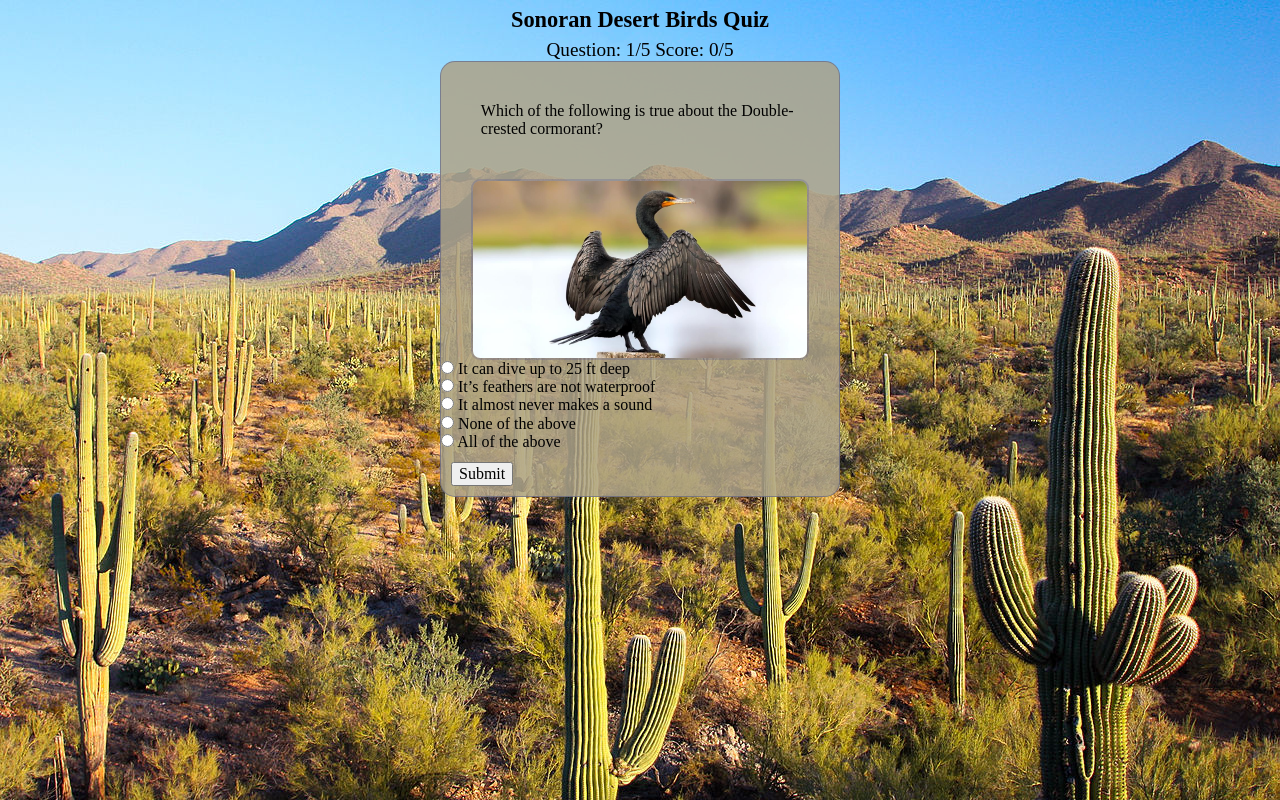
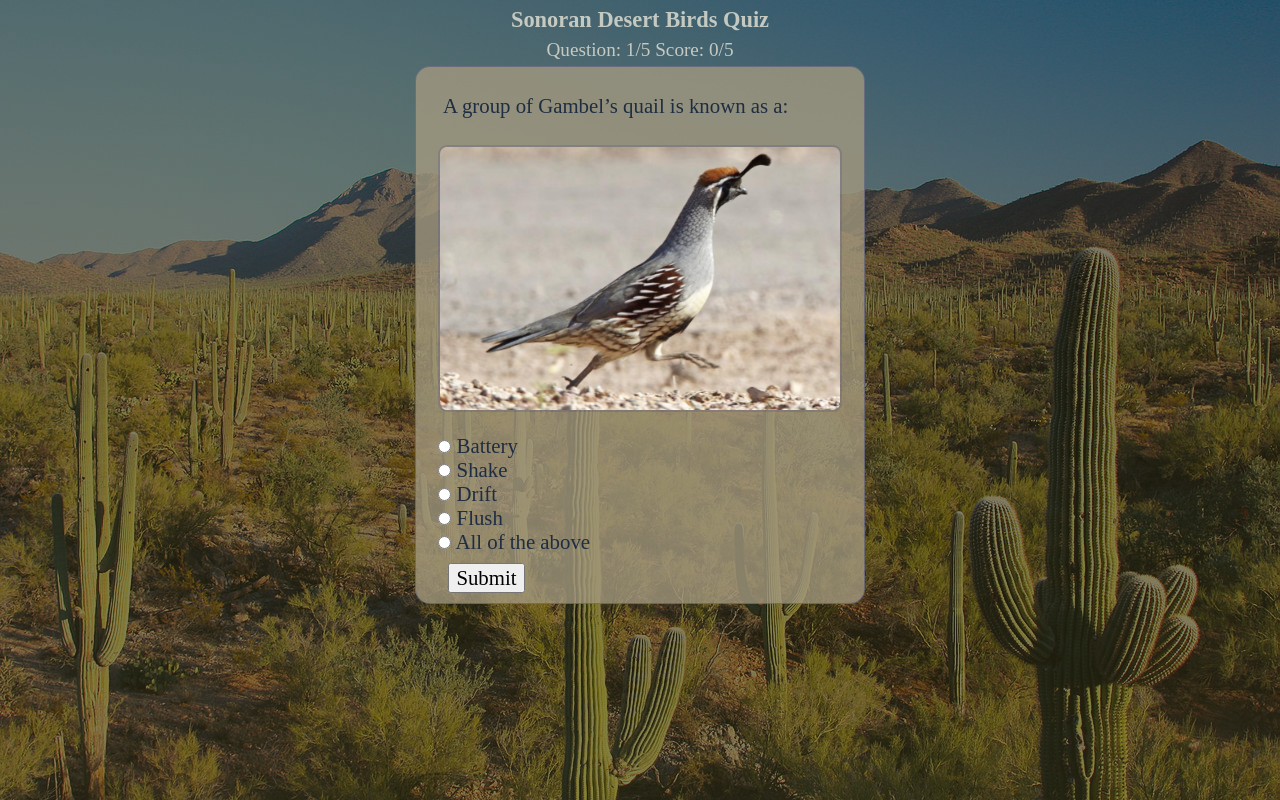
Before and after one commit to sethanderson1/quiz-app, a plain HTML site: page index.html in a window 1280 px wide. Both pictures are taken after a click on the button "Start Quiz!". Drawn offline with nearby package versions, Linux system fonts and the light colour scheme.

Commit message:
'fixed background image'

```diff
--- a/index.css
+++ b/index.css
@@ -6,37 +6,18 @@
   font-family: "Roboto", sans-serif;
 }
 
-body {
-  /* what should i put for height */
-  /* height: 1000px; */
+html {
   background-image: linear-gradient(
-      rgba(29, 27, 10, 0.2),
-      rgba(83, 80, 35, 0.2)
+      rgba(29, 27, 10, 0.589),
+      rgba(53, 51, 23, 0.61)
     ),
     url("images/desert_scene.jpg");
   background-repeat: no-repeat;
-  /* min-width: 300px; */
-  /* background-position: center top; */
-  /* background-size: cover; */
+  background-position: center top;
+  background-size: cover;
   position: absolute;
   width: 100%;
   height: 100%;
-
-  /* overflow: visible; */
-  /* list-style: none; */
-  /* content: "";
-  display: block;
-  position: absolute;
-  z-index: -1;
-  width: 100%;
-  height: 100%;
-  background-image: url("images/desert_scene.jpg");
-  background-size: cover;
-  opacity: 0.3;
-  top: 0;
-  left: 0;
-  bottom: 0;
-  right: 0; */
 }
 
 .container {
@@ -54,6 +35,12 @@ header h1 {
 .js-question-number-and-score {
   font-size: 1.2em;
   text-align: center;
+  margin-bottom: 5px;
+}
+
+header h1,
+.js-question-number-and-score {
+  color: rgba(228, 227, 213, 0.808);
 }
 
 .js-question-and-answers {
@@ -62,15 +49,51 @@ header h1 {
   margin-left: auto;
   margin-right: auto;
   border-radius: 15px;
-  background: rgba(173, 162, 136, 0.856);
-  max-width: 400px;
+  background: rgba(165, 155, 129, 0.774);
+  max-width: 450px;
+  /* height:400px */
+  font-size: 1.3em;
   border: 1px solid rgba(49, 61, 129, 0.404);
-  /* height:400px */
+
 }
 
-.js-welcome {
+fieldset legend, .form-options {
+  color: rgb(31, 45, 66);
+
+}
+
+
+
+.welcome-title {
+  font-size: 1.5em;
+  margin:3%;
+  /* margin-top:1%; */
+}
+
+.welcome-message {
+  /* max-width: 90%; */
+  font-size: 1.1em;
+  display: block;
+
+  margin-left: 10%;
+  margin-right: 10%;
+  /* border: 2px solid rgba(78, 78, 141, 0.24);
+  border-radius: 9px; */
+}
+
+.welcome-title,
+.welcome-message,
+.js-correct-or-not h3,
+.js-correct-ans-was h3,
+.result-final-score {
+  color: rgb(226, 219, 187);
+}
+
+.js-welcome, .result-final-score, .js-results {
   text-align: center;
 }
+
+
 
 fieldset {
   padding: 0;
@@ -78,8 +101,24 @@ fieldset {
   margin: 0;
 }
 
+.form-options {
+  margin-left: 5%;
+  margin-right: 5%;
+
+  margin-top: 5%;
+}
+
+.form-options label {
+/* padding-left: 20px; */
+
+}
+
+.inputs-labels {
+  display: block;
+}
+
 legend {
-  padding: 10%;
+  padding: 6%;
 }
 .js-question-image img,
 form img,
@@ -87,12 +126,29 @@ form img,
 .js-display-image img {
   /* float:right; */
   display: block;
-
   margin-left: auto;
   margin-right: auto;
-  max-width: 85%;
+  max-width: 90%;
   border: 2px solid rgba(78, 78, 141, 0.24);
   border-radius: 9px;
+}
+
+.result-final-score {
+
+}
+
+.js-correct-or-not h3,
+.js-correct-ans-was h3 {
+  text-align: center;
+  margin:5%;
+
+}
+
+.js-correct-or-not h3 {
+  font-size: 1.8em;
+}
+
+.js-correct-ans-was {
 }
 
 button {
--- a/index.js
+++ b/index.js
@@ -7,11 +7,30 @@ const STORE = {
   // **remember to set this to false
   quizStarted: false,
 
-  correctAnsImage: "images/hummingbird.jpg",
-  incorrectAnsImage: "images/burrowing_owl.jpg",
-  resultsImage: "images/hummingbird.jpg",
+  correctAnsImage: "images/correct_owl.png",
+  incorrectAnsImage: "images/confused_owl.png",
+  resultsImage: "images/final_results.png",
 
   questions: [
+    {
+      question: "A group of Gambel’s quail is known as a: ",
+      answers: ["Battery ", "Shake", "Drift", "Flush", "All of the above"],
+      correctAnswerIndex: 4,
+      image: "images/quail_image.png"
+    },
+    {
+      question: "The Turkey Vulture’s wingspan can be up to: ",
+      answers: ["3 ft", "4 ft", "6 ft", "8 ft"],
+      correctAnswerIndex: 2,
+      image: "images/turkey_vulture.jpg"
+    },
+    {
+      question: "The Greater Roadrunner can run up to speeds of: ",
+      answers: ["16 mph", "22 mph", "26 mph", "30 mph"],
+      correctAnswerIndex: 2,
+      image: "images/roadrunner.jpg"
+    },
+
     {
       question:
         "Which of the following is true about the Double-crested cormorant?",
@@ -26,30 +45,13 @@ const STORE = {
       image: "images/doublecrestedcormorant.jpg"
     },
     {
-      question: "The Greater Roadrunner can run up to speeds of: ",
-      answers: ["16 mph", "22 mph", "26 mph", "30 mph"],
-      correctAnswerIndex: 2,
-      image: "images/roadrunner.jpg"
-    },
-    {
-      question: "The Turkey Vulture’s wingspan can be up to: ",
-      answers: ["3 ft", "4 ft", "6 ft", "8 ft"],
-      correctAnswerIndex: 2,
-      image: "images/turkey_vulture.jpg"
-    },
-    {
       question:
         "A female Anna’s Humingbird can eat up to how many insects per day?",
       answers: ["100", "500", "1000", "2000"],
       correctAnswerIndex: 3,
-      image: "images/hummingbird.jpg"
+      image: "images/hummingbird_image.png"
     },
-    {
-      question: "A group of Gambel’s quail is known as a: ",
-      answers: ["Battery ", "Shake", "Drift", "Flush", "All of the above"],
-      correctAnswerIndex: 4,
-      image: "images/Gambel's_quail.jpg"
-    }
+
   ]
 };
 
@@ -59,11 +61,12 @@ const QUIZ_STATUS = $(".js-question-number-and-score");
 function displayWelcome() {
   console.log(`displayWelcome() invoked`);
   QUESTION_BOX.html(
-    `<h2>Welcome!</h2>
-                  <p>How much do you know about Sonoran Desert birds?</p>
+    `<h2 class="welcome-title">Welcome!</h2>
                   <div class="js-question-image">
-                  <img src='images/roadrunner_head.jpg'>
+                  <img src='images/welcome_roadrunner_head.png'>
                   </div>
+                  <p class="welcome-message">How much do you know about Sonoran Desert birds?</p>
+
                   <button id="js-start-button">Start Quiz!</button>`
   );
   QUESTION_BOX.addClass("js-welcome");
@@ -81,6 +84,7 @@ function startQuiz() {
 function handleRestartQuiz() {
   console.log(`handleRestartQuiz() invoked`);
   QUESTION_BOX.on("click", ".js-restart-button", function(event) {
+    QUESTION_BOX.removeClass("js-results")
     startQuiz();
   });
 }
@@ -90,7 +94,7 @@ function displayQuestionNumberAndScore() {
   // this expression prevents displaying as question 6/5.
   // makes sure that it only displays up to 5/5
   const quesNumber =
-    STORE.currentQuestionNum  < STORE.totalQuestions
+    STORE.currentQuestionNum < STORE.totalQuestions
       ? STORE.currentQuestionNum + 1
       : STORE.currentQuestionNum;
   QUIZ_STATUS.html(`<span>Question: ${quesNumber}/${STORE.totalQuestions}</span>
@@ -104,9 +108,12 @@ function displayQuestionBox() {
               <fieldset>
               ${displayQuestion()}
               ${displayQuestionImage()}
+              <div class="form-options">
               ${displayOptions()}
+
                 <button type="submit" id="js-submit-answer">Submit</button>
-              </fieldset>
+                </div>
+                </fieldset>
             </form>`
   );
 }
@@ -125,8 +132,8 @@ function displayOptions() {
   const htmlOptionsString = options
     .map(
       (el, i) =>
-        `<input type="radio" id="option${i}" name="options" value="${i}">
-               <label for="option${i}">${el}</label><br>`
+        `<div class="inputs-labels"><input type="radio" id="option${i}" name="options" value="${i}">
+               <label for="option${i}">${el}</label></div>`
     )
     .join("");
   return htmlOptionsString;
@@ -209,6 +216,7 @@ function displayFeedback(isCorrect) {
                   <div class="js-correct-ans-was"><h3>${displayFeedbackAnswer()}</h3></div>
                   <button type="submit" class="js-next-question">Next</button>`
   );
+
   if (isCorrect === true) {
     STORE.answeredCorrectly++;
   }
@@ -239,7 +247,7 @@ function displayFeedbackImage(isCorrect) {
 
 function displayFeedbackAnswer(isCorrect) {
   console.log(`displayFeedbackAnswer() invoked`);
-  return `The answer was: ${getCorrectAnswer()}`;
+  return `The correct answer was: ${getCorrectAnswer()}`;
   // const answer = getFeedbackAnswer();
 }
 
@@ -261,7 +269,6 @@ function handleClickNext() {
     console.log(`question incremented`);
     STORE.currentQuestionNum++;
     displayQuestionNumberAndScore();
-    // -1 somewhere below?
     if (STORE.currentQuestionNum < STORE.totalQuestions) {
       displayQuestionBox();
     } else {
@@ -273,16 +280,20 @@ function handleClickNext() {
 function displayResults() {
   console.log("displayResults() was invoked");
   QUESTION_BOX.html(
-    `<h3>Your score was: ${displayScore()}</h3>
+    `<h3 class="result-final-score">Your answered ${STORE.answeredCorrectly}
+    out of ${STORE.totalQuestions} questions correctly</h3>
                   <div class="js-display-image">
                   <img src="${displayResultsImage()}" />
                   </div>
                   <button type="submit" class="js-restart-button">Restart</button>`
   );
+  QUESTION_BOX.addClass("js-results");
+
 }
 
 function displayScore() {
   console.log("displayScore() was invoked");
+
   return "5/5";
 }
 
@@ -290,7 +301,6 @@ function displayResultsImage() {
   console.log(`displayResultsImage() invoked`);
   return STORE.resultsImage;
 }
-
 
 function makeQuiz() {
   console.log(`makeQuiz() invoked`);
```
Also changed, not shown: images/Gambel's_quail.jpg (deleted), images/confused_owl.png (added), images/correct_owl.png (added), images/final_results.png (added), images/hummingbird.jpg (deleted), images/hummingbird_image.png (added), images/quail_image.png (added), images/welcome_roadrunner_head.png (added), 1 other file.
